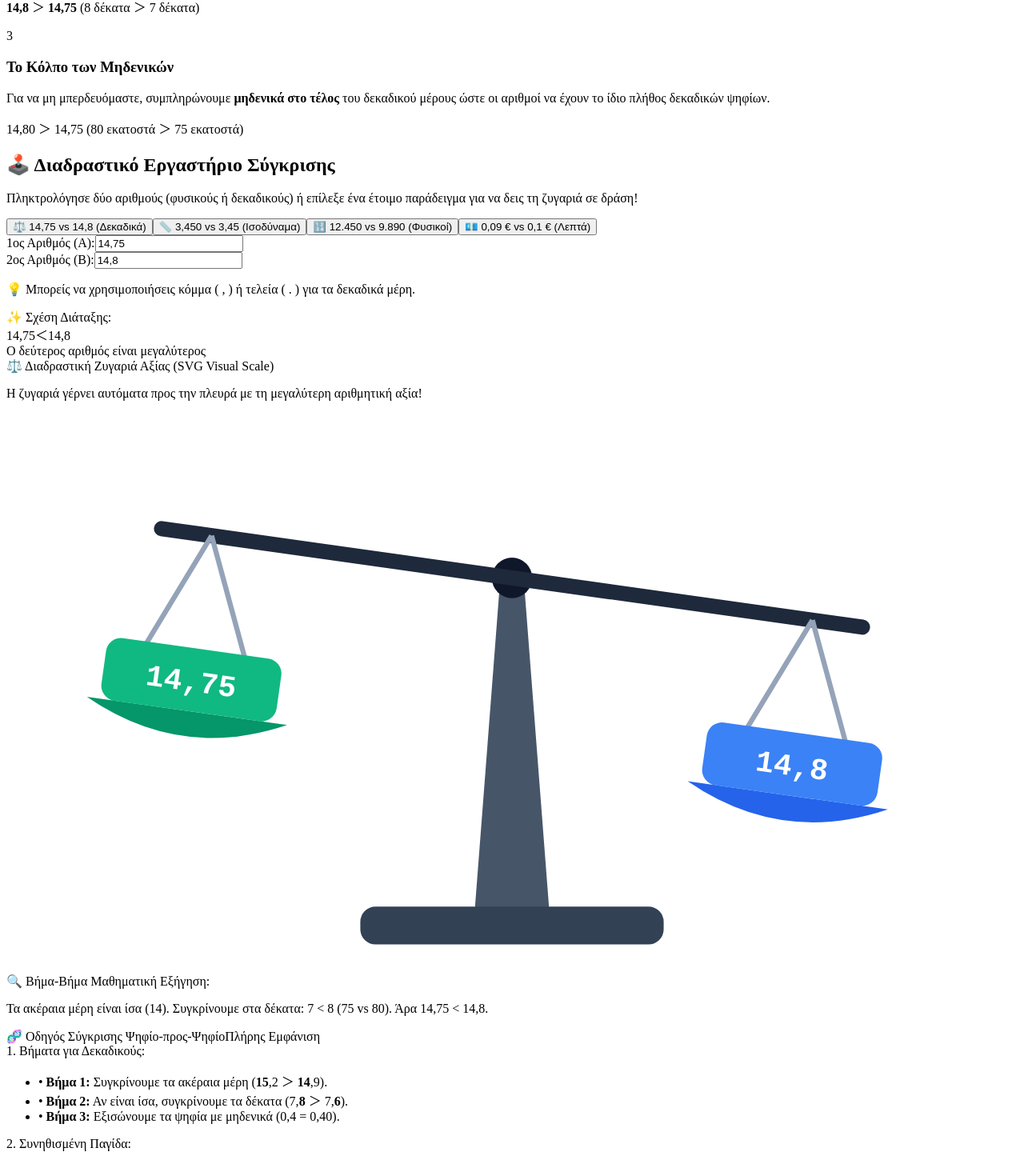
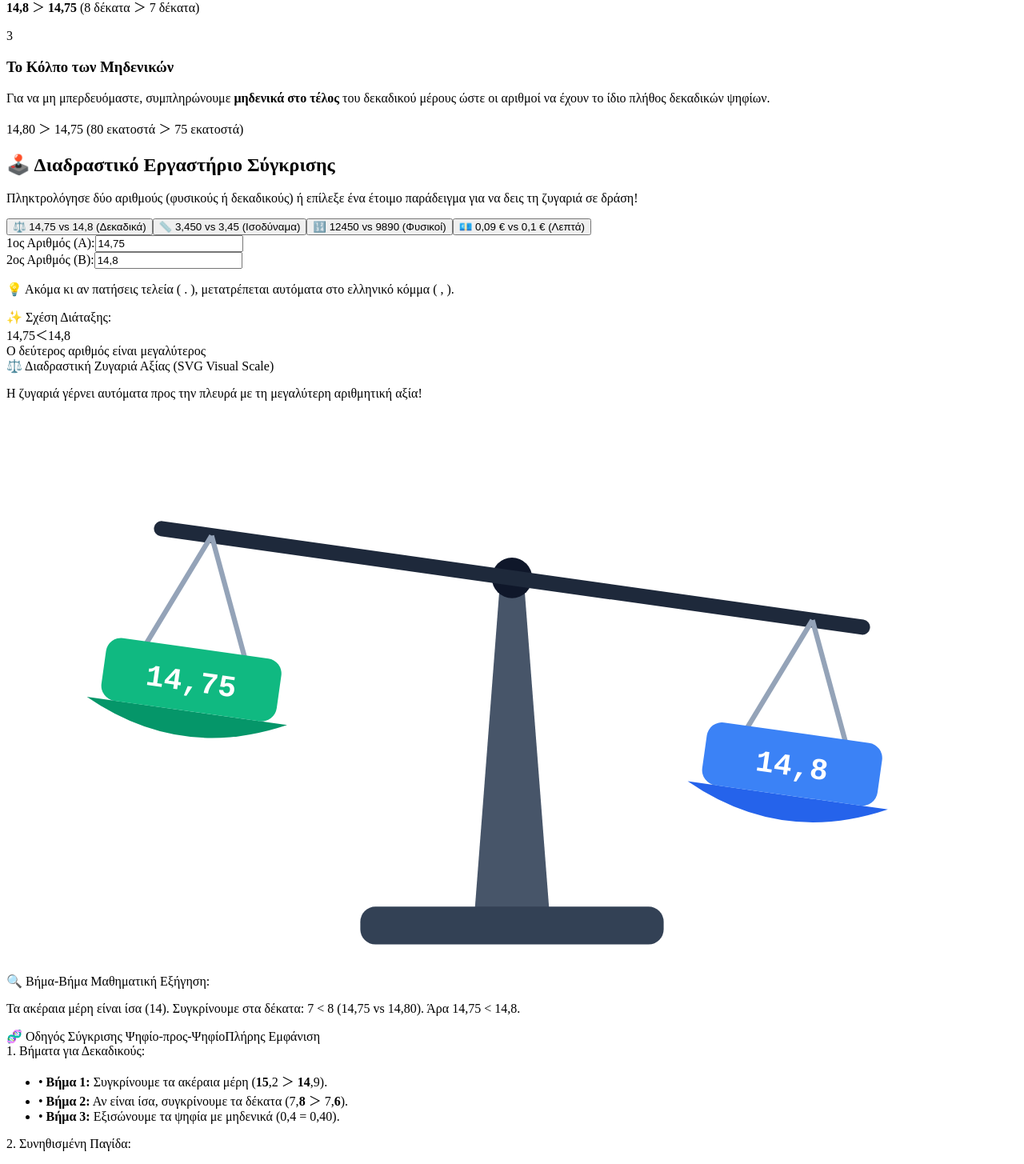
Before and after one commit to gkrimpas-lab/learn-maths-2026, a Next.js app: page /st-dimotikou/04-sigkrisi-arithmon in a window 1280 px wide. Shown: the part 594-2049 px from the top of the page at 80% size. Built offline with nearby package versions, Linux system fonts and the light colour scheme.

Commit message:
Enhance number comparison and input handling
Refactor number comparison logic and improve input sanitization.

```diff
--- a/pages/st-dimotikou/04-sigkrisi-arithmon.js
+++ b/pages/st-dimotikou/04-sigkrisi-arithmon.js
@@ -10,7 +10,7 @@ export default function SigkrisiArithmonPage() {
   const presets = [
     { label: '⚖️ 14,75 vs 14,8 (Δεκαδικά)', a: '14,75', b: '14,8' },
     { label: '📏 3,450 vs 3,45 (Ισοδύναμα)', a: '3,450', b: '3,45' },
-    { label: '🔢 12.450 vs 9.890 (Φυσικοί)', a: '12450', b: '9890' },
+    { label: '🔢 12450 vs 9890 (Φυσικοί)', a: '12450', b: '9890' },
     { label: '💶 0,09 € vs 0,1 € (Λεπτά)', a: '0,09', b: '0,1' }
   ];
 
@@ -20,6 +20,15 @@ export default function SigkrisiArithmonPage() {
     const clean = str.replace(/\s+/g, '').replace(',', '.');
     const val = parseFloat(clean);
     return isNaN(val) ? 0 : val;
+  };
+
+  const sanitizeInput = (val) => {
+    let formatted = val.replace(/\./g, ',').replace(/[^0-9,]/g, '');
+    const parts = formatted.split(',');
+    if (parts.length > 2) {
+      formatted = `${parts[0]},${parts.slice(1).join('')}`;
+    }
+    return formatted;
   };
 
   const valA = parseVal(numA);
@@ -35,21 +44,21 @@ export default function SigkrisiArithmonPage() {
     symbol = "＞";
     resultText = "Ο πρώτος αριθμός είναι μεγαλύτερος";
     resultColor = "text-emerald-700 bg-emerald-50 border-emerald-200";
-    tiltDeg = -8; // Γέρνει προς τα αριστερά (βαρύτερο το Α)
+    tiltDeg = -8;
   } else if (valA < valB) {
     symbol = "＜";
     resultText = "Ο δεύτερος αριθμός είναι μεγαλύτερος";
     resultColor = "text-blue-700 bg-blue-50 border-blue-200";
-    tiltDeg = 8; // Γέρνει προς τα δεξιά (βαρύτερο το Β)
+    tiltDeg = 8;
   }
 
   // Ανάλυση ψηφίο προς ψηφίο για την εξήγηση
   const getStepExplanation = () => {
-    const cleanA = numA.replace(',', '.');
-    const cleanB = numB.replace(',', '.');
+    const cleanA = numA.replace('.', ',');
+    const cleanB = numB.replace('.', ',');
 
-    const [intA, decA = ""] = cleanA.split('.');
-    const [intB, decB = ""] = cleanB.split('.');
+    const [intA = "0", decA = ""] = cleanA.split(',');
+    const [intB = "0", decB = ""] = cleanB.split(',');
 
     const intValA = parseInt(intA || "0", 10);
     const intValB = parseInt(intB || "0", 10);
@@ -58,7 +67,6 @@ export default function SigkrisiArithmonPage() {
       return `Συγκρίνουμε πρώτα το ακέραιο μέρος: ${intValA} ${intValA > intValB ? '>' : '<'} ${intValB}. Επομένως, ${numA} ${intValA > intValB ? '>' : '<'} ${numB}.`;
     }
 
-    // Αν τα ακέραια είναι ίσα, συγκρίνουμε τα δεκαδικά ψηφία εξισώνοντας τα μήκη
     const maxDecLen = Math.max(decA.length, decB.length);
     const normDecA = decA.padEnd(maxDecLen, '0');
     const normDecB = decB.padEnd(maxDecLen, '0');
@@ -73,7 +81,7 @@ export default function SigkrisiArithmonPage() {
       const posName = i === 0 ? "στα δέκατα" : i === 1 ? "στα εκατοστά" : "στα χιλιοστά";
 
       if (d1 !== d2) {
-        return `Τα ακέραια μέρη είναι ίσα (${intValA}). Συγκρίνουμε ${posName}: ${d1} ${d1 > d2 ? '>' : '<'} ${d2} (${normDecA} vs ${normDecB}). Άρα ${numA} ${d1 > d2 ? '>' : '<'} ${numB}.`;
+        return `Τα ακέραια μέρη είναι ίσα (${intValA}). Συγκρίνουμε ${posName}: ${d1} ${d1 > d2 ? '>' : '<'} ${d2} (${intValA},${normDecA} vs ${intValB},${normDecB}). Άρα ${numA} ${d1 > d2 ? '>' : '<'} ${numB}.`;
       }
     }
 
@@ -164,7 +172,7 @@ export default function SigkrisiArithmonPage() {
                 </p>
               </div>
               <div className="bg-white p-3 rounded-2xl border border-blue-100 text-xs 2xl:text-sm text-slate-700 space-y-1 font-mono text-center">
-                <p><strong className="text-blue-700">12.300</strong> ＞ <strong className="text-slate-800">9.800</strong> (5 ψηφία vs 4)</p>
+                <p><strong className="text-blue-700">12300</strong> ＞ <strong className="text-slate-800">9800</strong> (5 ψηφία vs 4)</p>
               </div>
             </div>
 
@@ -248,7 +256,7 @@ export default function SigkrisiArithmonPage() {
                       <input
                         type="text"
                         value={numA}
-                        onChange={(e) => setNumA(e.target.value.replace(/[^0-9,.]/g, ''))}
+                        onChange={(e) => setNumA(sanitizeInput(e.target.value))}
                         className="text-2xl 2xl:text-3xl font-black text-center p-3 bg-white border-2 border-emerald-300 rounded-2xl shadow-sm focus:border-emerald-500 outline-none transition-all w-full tracking-wider text-emerald-700 font-mono"
                         placeholder="π.χ. 14,75"
                       />
@@ -261,7 +269,7 @@ export default function SigkrisiArithmonPage() {
                       <input
                         type="text"
                         value={numB}
-                        onChange={(e) => setNumB(e.target.value.replace(/[^0-9,.]/g, ''))}
+                        onChange={(e) => setNumB(sanitizeInput(e.target.value))}
                         className="text-2xl 2xl:text-3xl font-black text-center p-3 bg-white border-2 border-blue-300 rounded-2xl shadow-sm focus:border-blue-500 outline-none transition-all w-full tracking-wider text-blue-700 font-mono"
                         placeholder="π.χ. 14,8"
                       />
@@ -269,7 +277,7 @@ export default function SigkrisiArithmonPage() {
                   </div>
 
                   <p className="text-[11px] 2xl:text-xs text-slate-400 text-center font-medium">
-                    💡 Μπορείς να χρησιμοποιήσεις κόμμα ( , ) ή τελεία ( . ) για τα δεκαδικά μέρη.
+                    💡 Ακόμα κι αν πατήσεις τελεία ( . ), μετατρέπεται αυτόματα στο ελληνικό κόμμα ( , ).
                   </p>
                 </div>
 
```
